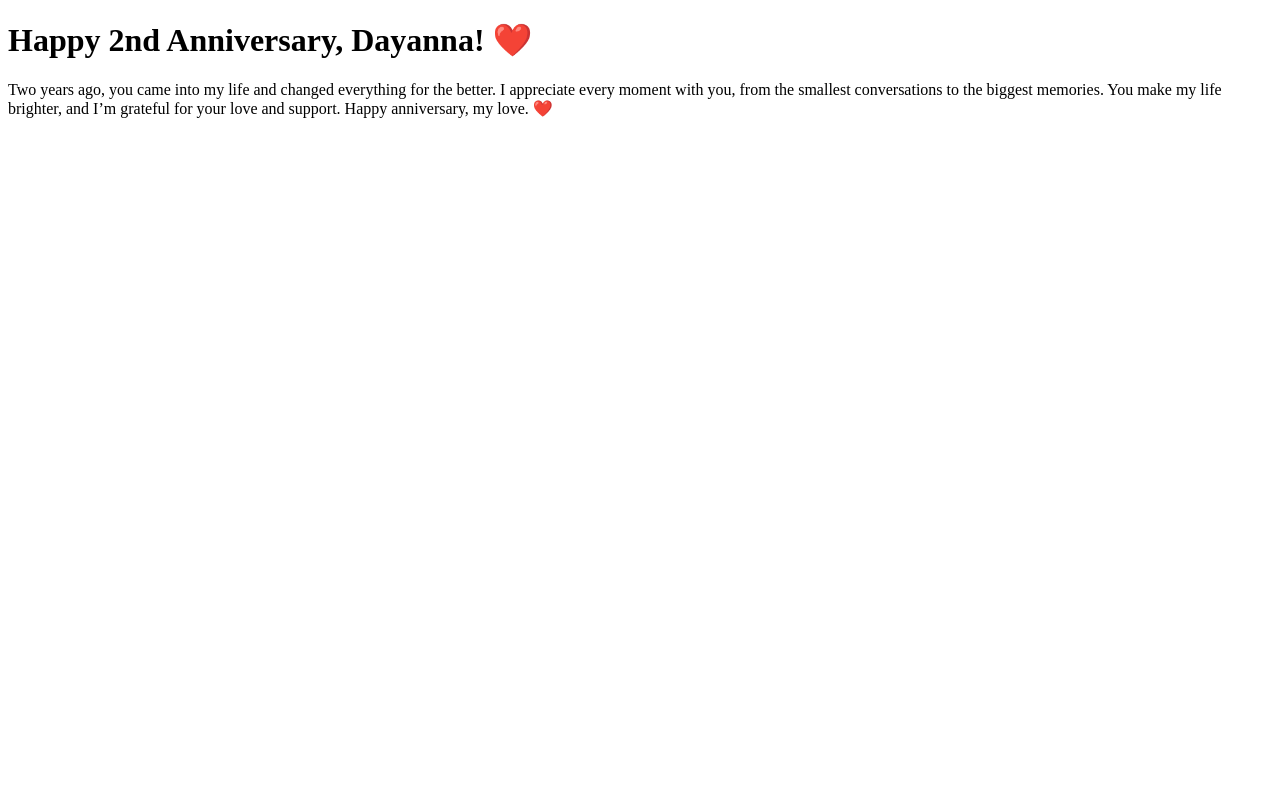
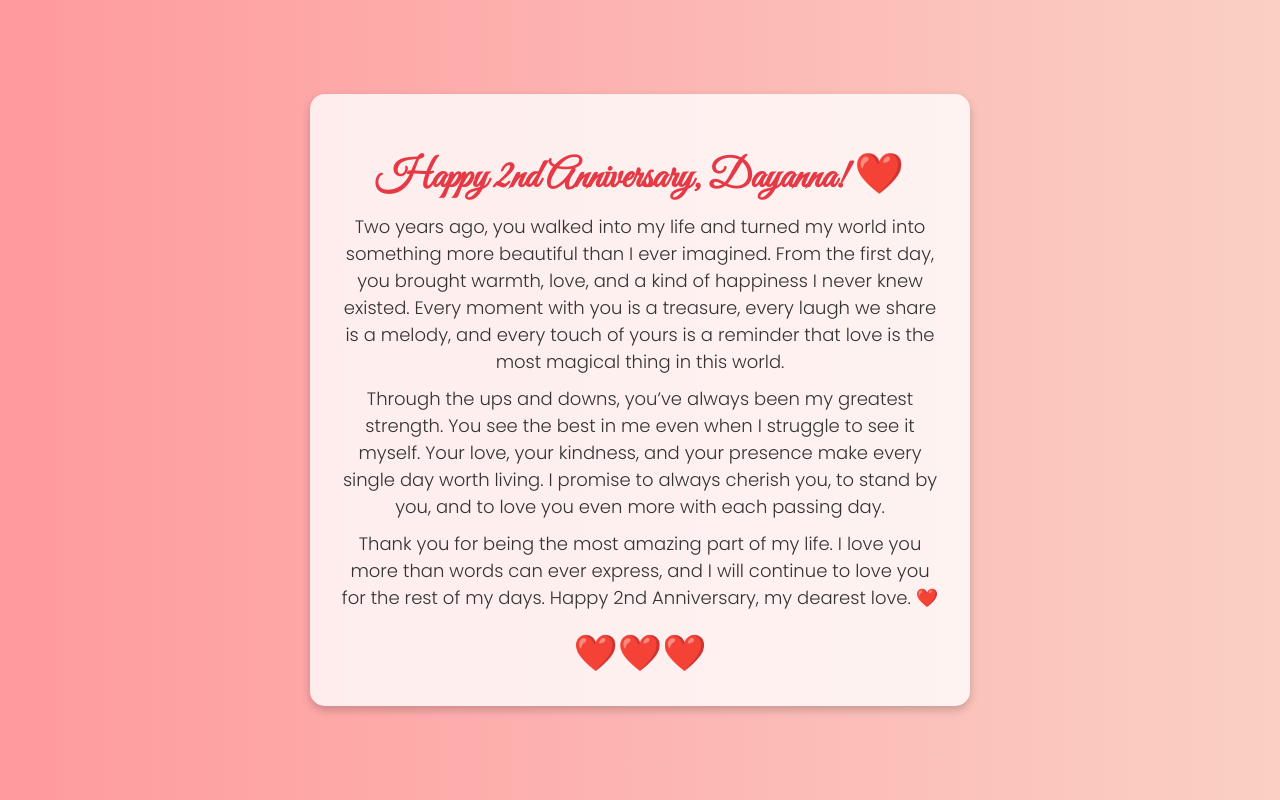
Before and after one commit to wavy66/2ndanniversary, a plain HTML site: page index.html in a window 1280 px wide. Drawn offline with Linux system fonts and the light colour scheme.

Commit message:
Updated design & love note for anniversary

```diff
--- a/index.html
+++ b/index.html
@@ -3,15 +3,28 @@
 <head>
     <meta charset="UTF-8">
     <meta name="viewport" content="width=device-width, initial-scale=1.0">
-    <title>Happy 2nd Anniversary</title>
+    <title>Happy 2nd Anniversary, My Love ❤️</title>
+    <link rel="stylesheet" href="styles.css">
+    <link href="https://fonts.googleapis.com/css2?family=Great+Vibes&family=Poppins:wght@300;400&display=swap" rel="stylesheet">
 </head>
 <body>
-    <h1>Happy 2nd Anniversary, Dayanna! ❤️</h1>
-    <p>
-        Two years ago, you came into my life and changed everything for the better.
-        I appreciate every moment with you, from the smallest conversations to the biggest memories.
-        You make my life brighter, and I’m grateful for your love and support.
-        Happy anniversary, my love. ❤️
-    </p>
+    <div class="container">
+        <h1>Happy 2nd Anniversary, Dayanna! ❤️</h1>
+        <p class="love-note">
+            Two years ago, you walked into my life and turned my world into something more beautiful than I ever imagined.
+            From the first day, you brought warmth, love, and a kind of happiness I never knew existed.
+            Every moment with you is a treasure, every laugh we share is a melody, and every touch of yours is a reminder that love is the most magical thing in this world.
+        </p>
+        <p class="love-note">
+            Through the ups and downs, you’ve always been my greatest strength. You see the best in me even when I struggle to see it myself.
+            Your love, your kindness, and your presence make every single day worth living.
+            I promise to always cherish you, to stand by you, and to love you even more with each passing day.
+        </p>
+        <p class="love-note">
+            Thank you for being the most amazing part of my life. I love you more than words can ever express, and I will continue to love you for the rest of my days.
+            Happy 2nd Anniversary, my dearest love. ❤️
+        </p>
+        <div class="heart">❤️❤️❤️</div>
+    </div>
 </body>
 </html>
--- /dev/null
+++ b/styles.css
@@ -0,0 +1,46 @@
+body {
+    margin: 0;
+    padding: 0;
+    font-family: 'Poppins', sans-serif;
+    background: linear-gradient(to right, #ff9a9e, #fad0c4);
+    display: flex;
+    justify-content: center;
+    align-items: center;
+    height: 100vh;
+    text-align: center;
+}
+
+.container {
+    background: rgba(255, 255, 255, 0.8);
+    padding: 30px;
+    border-radius: 15px;
+    box-shadow: 0 4px 10px rgba(0, 0, 0, 0.2);
+    max-width: 600px;
+}
+
+h1 {
+    font-family: 'Great Vibes', cursive;
+    font-size: 40px;
+    color: #e63946;
+    margin-bottom: 10px;
+}
+
+.love-note {
+    font-size: 18px;
+    font-weight: 300;
+    color: #333;
+    margin: 10px 0;
+}
+
+.heart {
+    font-size: 30px;
+    color: red;
+    margin-top: 20px;
+    animation: heartbeat 1.5s infinite;
+}
+
+@keyframes heartbeat {
+    0% { transform: scale(1); }
+    50% { transform: scale(1.2); }
+    100% { transform: scale(1); }
+}
```
